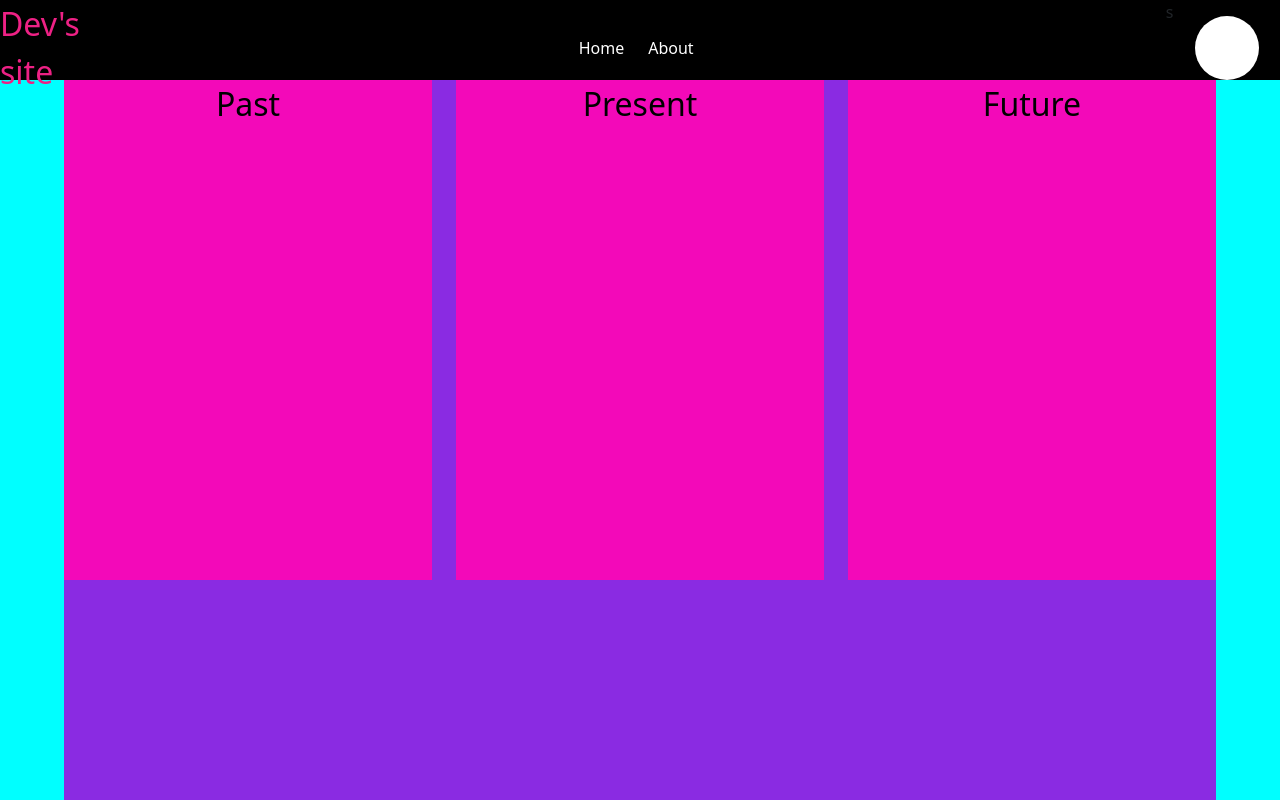
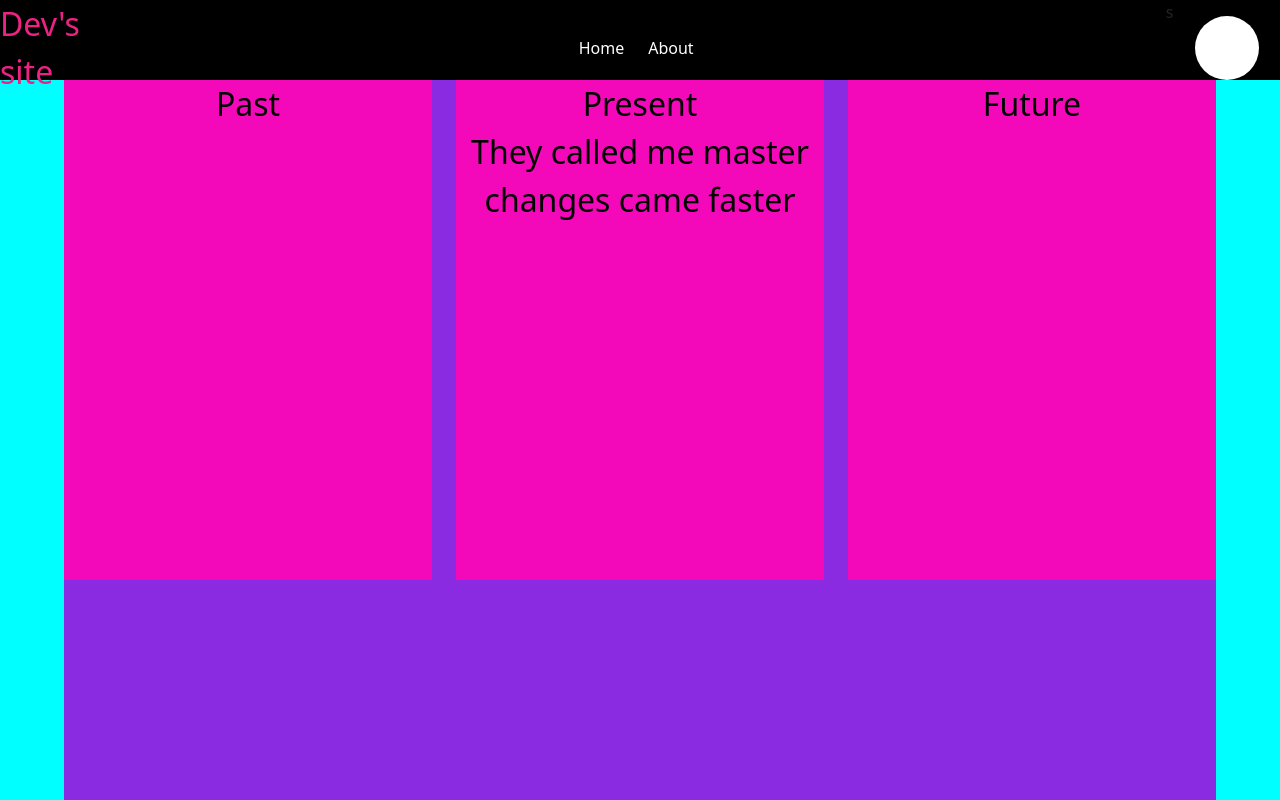
Before and after one commit to Devselyan/stream-app, a Vue app: page / in a window 1280 px wide. Built offline with nearby package versions, Linux system fonts and the light colour scheme.

Commit message:
Homepage

```diff
--- a/src/views/Home.vue
+++ b/src/views/Home.vue
@@ -9,6 +9,9 @@
         <div class="col text-center">
             <div class="content-section ">
                 <div class="title-section">Present</div>
+                <div class="present-info">
+                    They called me master changes came faster
+                </div>
             </div>
         </div>
         <div class="col text-center">
@@ -30,4 +33,9 @@
     font-weight: 500 ;
     font-size: 2rem;
 }
+
+.present-info {
+    font-weight: 100;
+    font-size:100%;
+}
 </style>
```
